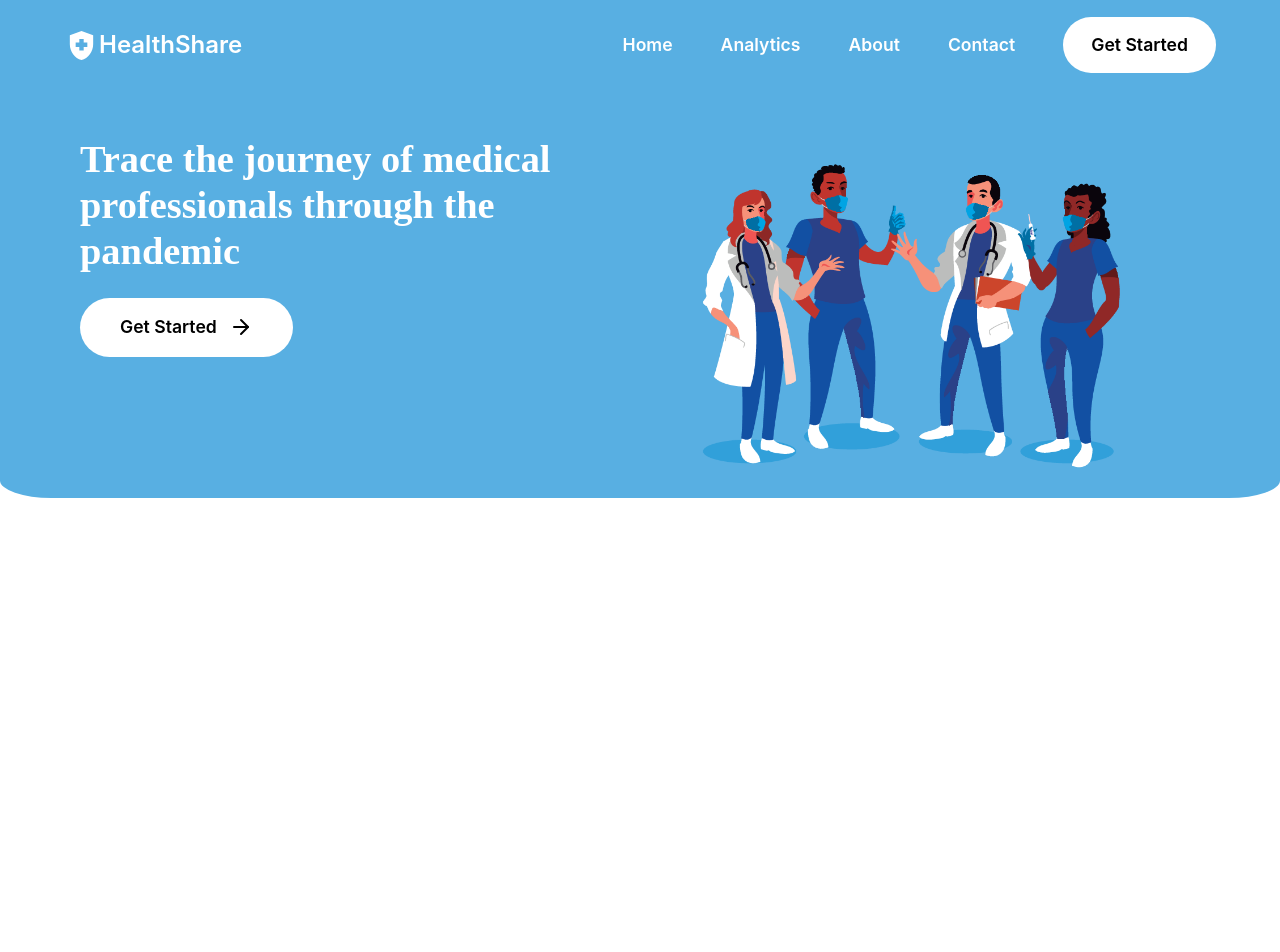
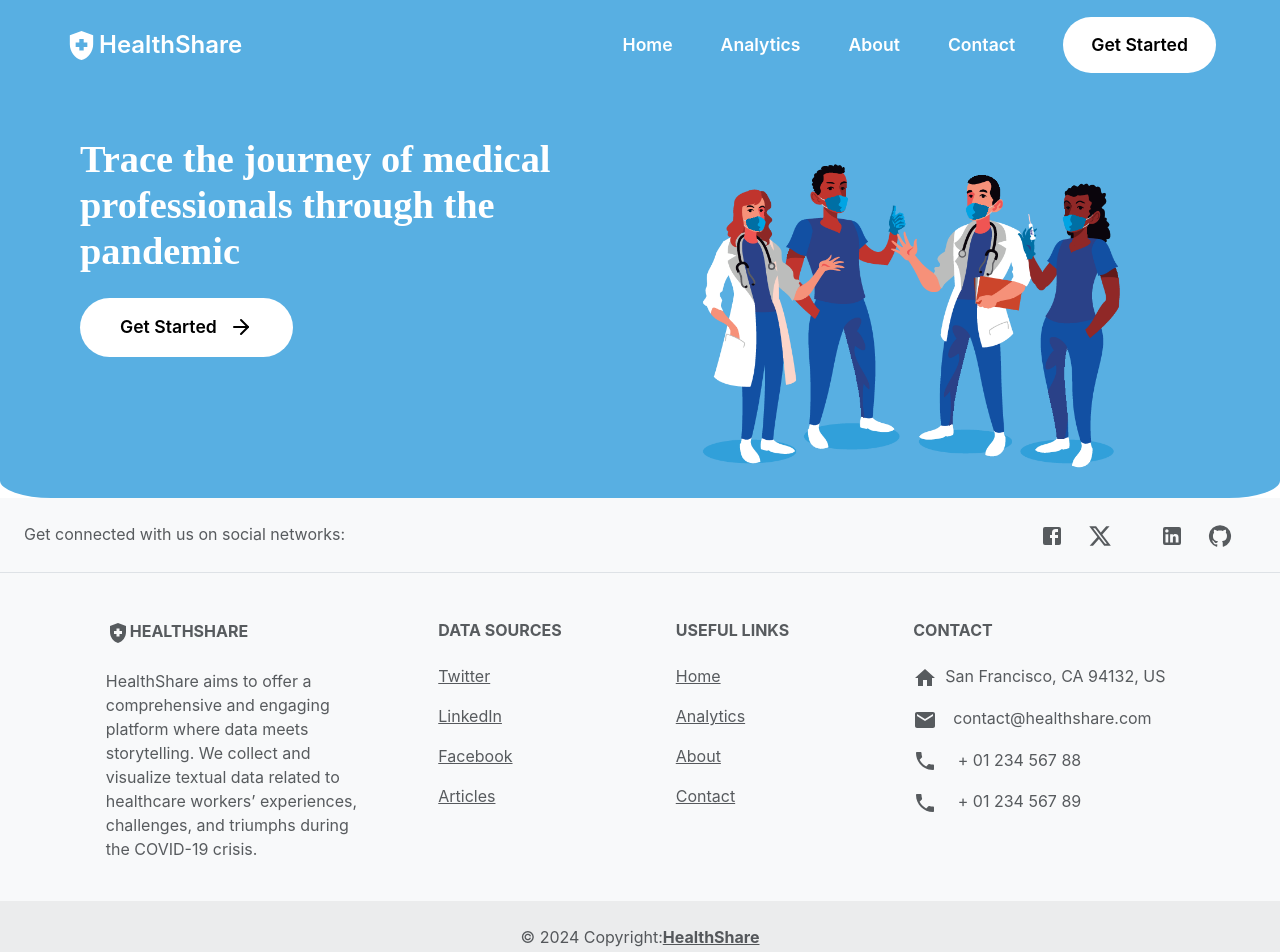
Before and after one commit to mittallakshayy/health-share, a React (Create React App) app in the folder front-end-app/: page / in a window 1280 px wide. Shown: the top 952 px of the page. Before the commit the page ends 800 px from the top, so only its background shows below. Built offline with nearby package versions, Linux system fonts and the light colour scheme; the HTML template or start-up script is replaced by a standard one; a web font is replaced by a local one.

Commit message:
Adding Footer

```diff
--- a/front-end-app/package.json
+++ b/front-end-app/package.json
@@ -13,6 +13,7 @@
     "@testing-library/user-event": "^13.5.0",
     "bootstrap": "^5.3.3",
     "d3": "^7.9.0",
+    "mdb-react-ui-kit": "^8.0.0",
     "react": "^18.2.0",
     "react-dom": "^18.2.0",
     "react-icons": "^5.1.0",
--- a/front-end-app/src/App.js
+++ b/front-end-app/src/App.js
@@ -1,6 +1,7 @@
 import Home from "./pages/Home.js";
 import Landing from "./pages/Landing/Landing.js";
 import Navbar from "./components/Navbar.js";
+import Footer from "./components/Footer.js";
 import "./App.css";
 import { BrowserRouter, Route, Routes } from "react-router-dom";
 function App() {
@@ -11,6 +12,7 @@
         <Route exact path="/" element={<Landing />} />
         <Route exact path="/visualize" element={<Home />} />
       </Routes>
+      <Footer></Footer>
     </BrowserRouter>
   );
 }
--- /dev/null
+++ b/front-end-app/src/components/Footer.js
@@ -0,0 +1,140 @@
+import React from "react";
+import {
+  MDBFooter,
+  MDBContainer,
+  MDBRow,
+  MDBCol,
+  MDBIcon,
+} from "mdb-react-ui-kit";
+import FacebookIcon from "@mui/icons-material/Facebook";
+import XIcon from "@mui/icons-material/X";
+import LinkedInIcon from "@mui/icons-material/LinkedIn";
+import GitHubIcon from "@mui/icons-material/GitHub";
+import HealthAndSafetyIcon from "@mui/icons-material/HealthAndSafety";
+import HomeIcon from "@mui/icons-material/Home";
+import EmailIcon from "@mui/icons-material/Email";
+import LocalPhoneIcon from "@mui/icons-material/LocalPhone";
+
+export default function Footer() {
+  return (
+    <MDBFooter bgColor="light" className="text-center text-lg-start text-muted">
+      <section className="d-flex justify-content-center justify-content-lg-between p-4 border-bottom">
+        <div className="me-5 d-none d-lg-block">
+          <span>Get connected with us on social networks:</span>
+        </div>
+
+        <div>
+          <a href="" className="me-4 text-reset">
+            <FacebookIcon></FacebookIcon>
+          </a>
+
+          <a href="" className="me-4 text-reset">
+            <XIcon></XIcon>
+          </a>
+          <a href="" className="me-4 text-reset">
+            <MDBIcon fab icon="instagram" />
+          </a>
+          <a href="" className="me-4 text-reset">
+            <LinkedInIcon></LinkedInIcon>
+          </a>
+          <a href="" className="me-4 text-reset">
+            <GitHubIcon></GitHubIcon>
+          </a>
+        </div>
+      </section>
+
+      <section className="">
+        <MDBContainer className="text-center text-md-start mt-5">
+          <MDBRow className="mt-3">
+            <MDBCol md="3" lg="4" xl="3" className="mx-auto mb-4">
+              <h6 className="text-uppercase fw-bold mb-4">
+                <HealthAndSafetyIcon></HealthAndSafetyIcon>
+                HealthShare
+              </h6>
+              <p>
+                HealthShare aims to offer a comprehensive and engaging platform
+                where data meets storytelling. We collect and visualize textual
+                data related to healthcare workers’ experiences, challenges, and
+                triumphs during the COVID-19 crisis.
+              </p>
+            </MDBCol>
+
+            <MDBCol md="2" lg="2" xl="2" className="mx-auto mb-4">
+              <h6 className="text-uppercase fw-bold mb-4"> Data Sources</h6>
+              <p>
+                <a href="#!" className="text-reset">
+                  Twitter
+                </a>
+              </p>
+              <p>
+                <a href="#!" className="text-reset">
+                  LinkedIn
+                </a>
+              </p>
+              <p>
+                <a href="#!" className="text-reset">
+                  Facebook
+                </a>
+              </p>
+              <p>
+                <a href="#!" className="text-reset">
+                  Articles
+                </a>
+              </p>
+            </MDBCol>
+
+            <MDBCol md="3" lg="2" xl="2" className="mx-auto mb-4">
+              <h6 className="text-uppercase fw-bold mb-4">Useful links</h6>
+              <p>
+                <a href="/" className="text-reset">
+                  Home
+                </a>
+              </p>
+              <p>
+                <a href="/visualize" className="text-reset">
+                  Analytics
+                </a>
+              </p>
+              <p>
+                <a href="#!" className="text-reset">
+                  About
+                </a>
+              </p>
+              <p>
+                <a href="#!" className="text-reset">
+                  Contact
+                </a>
+              </p>
+            </MDBCol>
+
+            <MDBCol md="4" lg="3" xl="3" className="mx-auto mb-md-0 mb-4">
+              <h6 className="text-uppercase fw-bold mb-4">Contact</h6>
+              <p>
+                <HomeIcon icon="home" className="me-2" />
+                San Francisco, CA 94132, US
+              </p>
+              <p>
+                <EmailIcon icon="envelope" className="me-3" />
+                contact@healthshare.com
+              </p>
+              <p>
+                <LocalPhoneIcon icon="phone" className="me-3" /> + 01 234 567 88
+              </p>
+              <p>
+                <LocalPhoneIcon icon="print" className="me-3" /> + 01 234 567 89
+              </p>
+            </MDBCol>
+          </MDBRow>
+        </MDBContainer>
+      </section>
+
+      <div
+        className="text-center p-4"
+        style={{ backgroundColor: "rgba(0, 0, 0, 0.05)" }}
+      >
+        © 2024 Copyright:
+        <a className="text-reset fw-bold">HealthShare</a>
+      </div>
+    </MDBFooter>
+  );
+}
```
Also changed, not shown: front-end-app/src/components/Navbar.js (+0 -15 lines), 1 other file (tests, documents, lock files or other folders).
